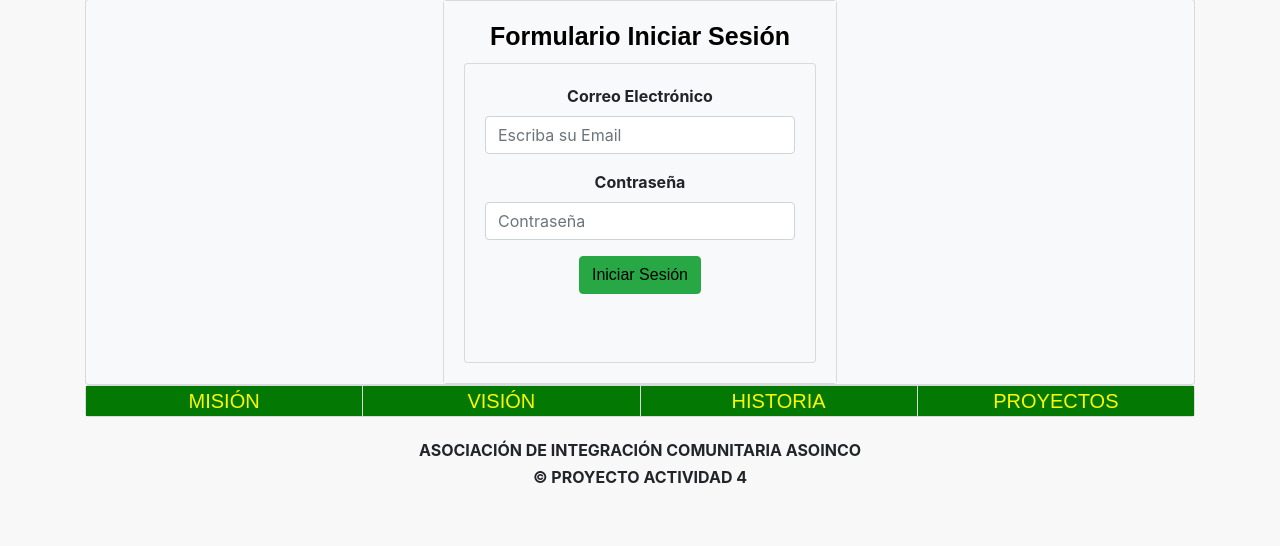
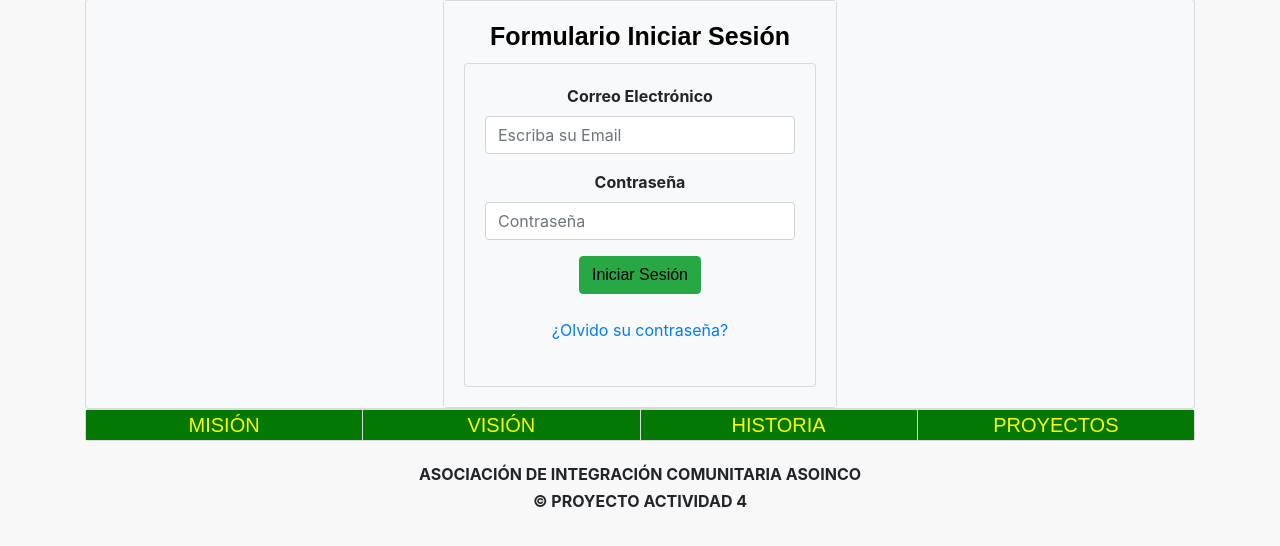
Before and after one commit to Yolaprog/asoinco, a PHP site: page /index.php?c=Login in a window 1280 px wide. Shown: the part 225-771 px from the top of the page. Run offline with PHP 8.4, Linux system fonts and the light colour scheme.

Commit message:
Se agrego boton olvidar contraseña

```diff
--- a/views/business/iniciar_sesion.view.php
+++ b/views/business/iniciar_sesion.view.php
@@ -22,8 +22,8 @@
                 <input class="btn btn-success letra3" type="submit" value="Iniciar Sesión">
               </div>
               <br>
-              <!-- <div class="centrar"><a href="?c=Landing&a=olvido_contraseña" role="button" aria-pressed="true">¿Olvido su
-                  contraseña?</a></div> -->
+              <div class="centrar"><a href="?c=Landing&a=olvido_contraseña" role="button" aria-pressed="true">¿Olvido su
+                  contraseña?</a></div>
               <div><br></div>
 
             </form>
```
